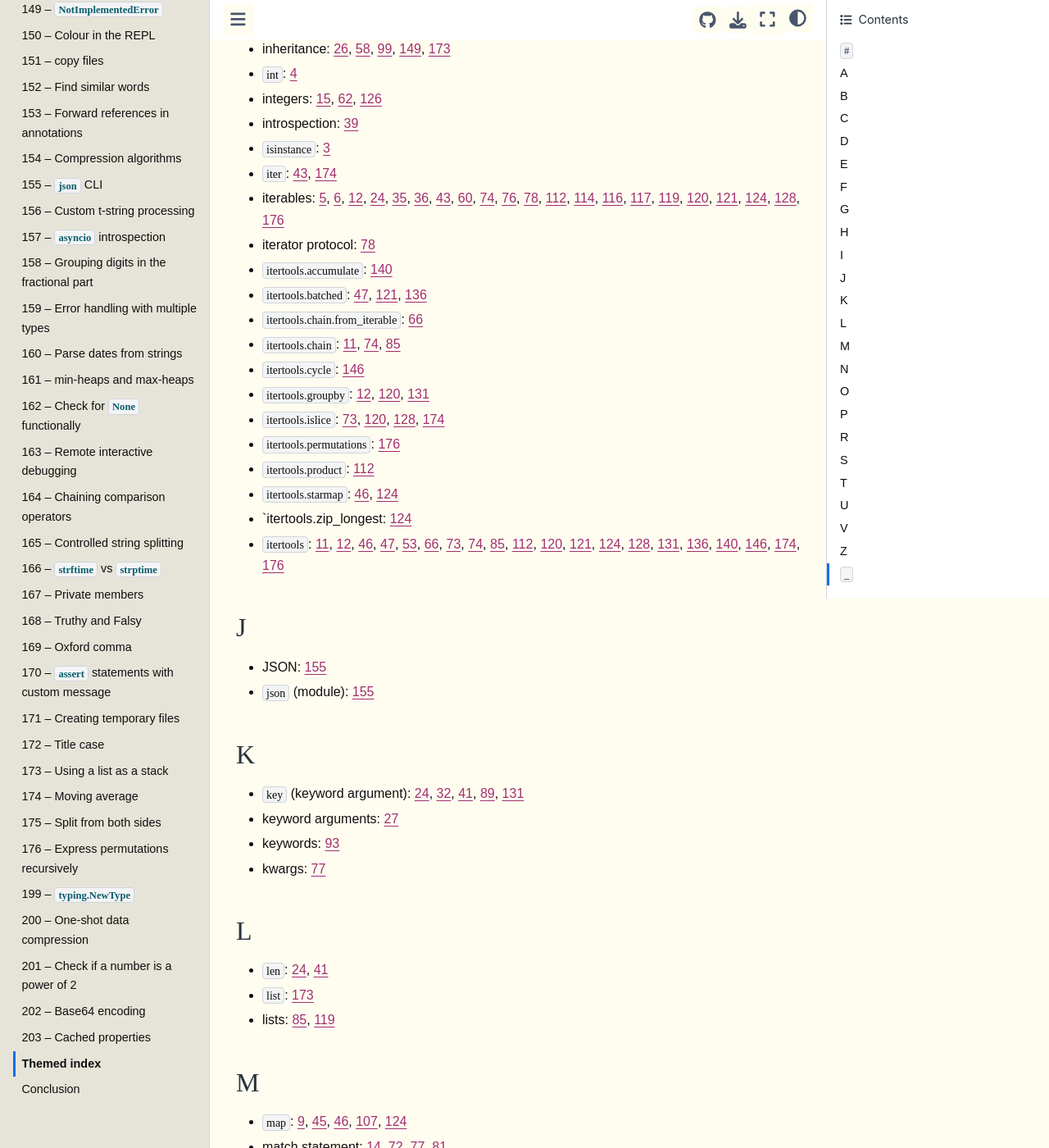
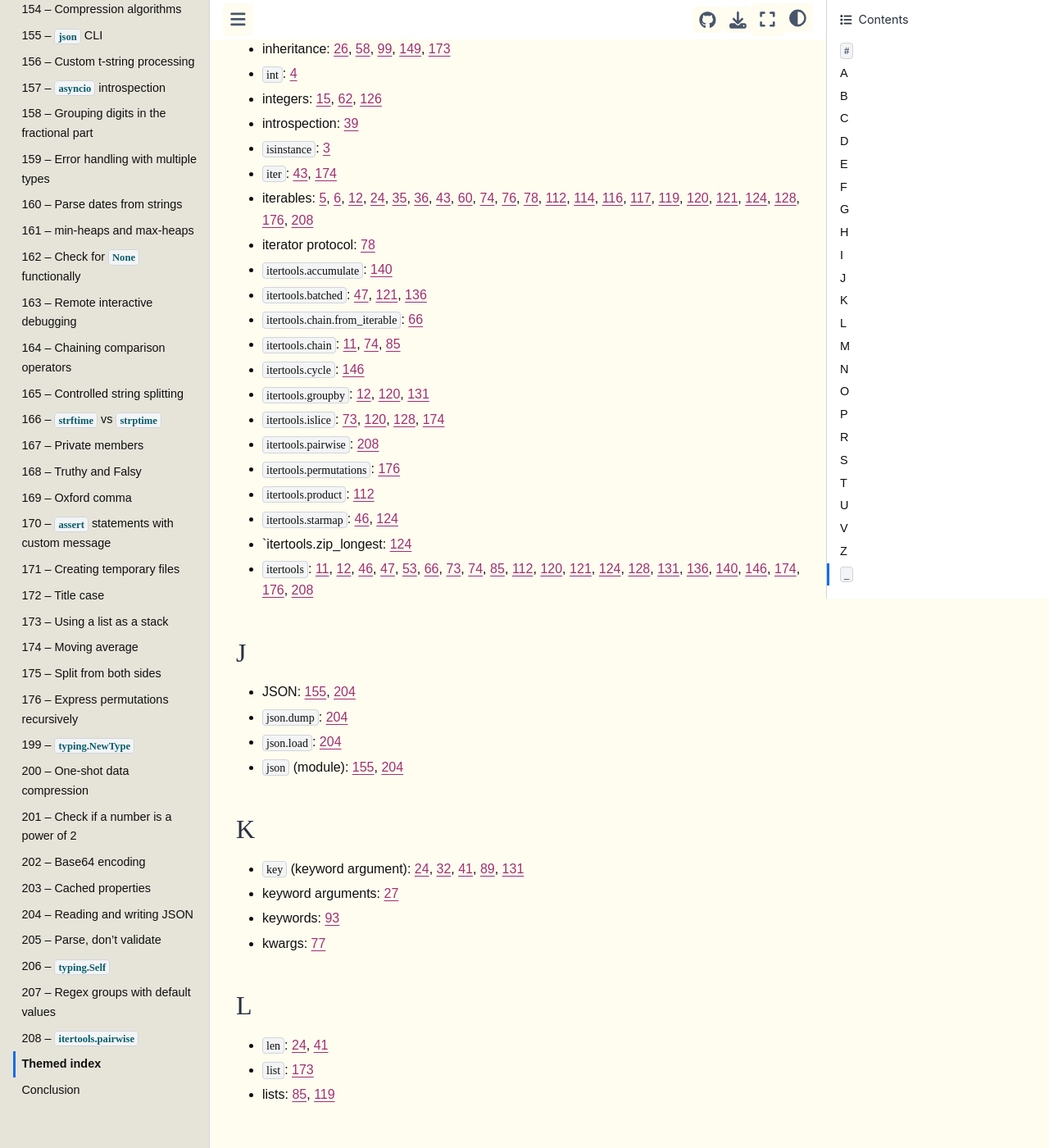
Before and after one commit to mathspp/drops, a Jupyter Book: the page built from 9998.themed-index.md, in a window 1280 px wide and 1400 px high, scrolled down 4806 px. Shown: the whole window at 82% size. Built offline with Jupyter Book 1.0.4 settings and Sphinx 7.4.7 and the Sphinx Book theme 1.1.4, drawn with Linux system fonts in a browser that asks for light colours; some web fonts are replaced; pages that are not in the unit, such as notebooks, are missing from menus; some of the changed text lies outside the part shown.

Commit message:
Add tips 204 - 208

```diff
--- a/9998.themed-index.md
+++ b/9998.themed-index.md
@@ -69,7 +69,7 @@
 
 ## D
 
-- data processing: [83](83), [155](155), [200](200)
+- data processing: [83](83), [155](155), [200](200), [204](204), [205](205)
 - data structures: [132](132), [173](173), [174](174)
 - `dataclasses.dataclass`: [139](139)
 - `dataclasses` (module): [139](139)
@@ -84,7 +84,7 @@
 - debugging: [19](19), [44](44), [73](73), [102](102), [163](163), [170](170)
 - `decimal` (module): [143](143)
 - decorators: [42](42), [87](87), [90](90), [93](93), [109](109), [121](121), [123](123), [129](129), [137](137), [138](138), [139](139), [203](203)
-- defensive programming: [115](115)
+- defensive programming: [115](115), [205](205)
 - `delattr`: [25](25)
 - `dict.fromkeys`: [7](7), [114](114)
 - `dict.keys`: [22](22)
@@ -115,7 +115,7 @@
 - falsy/truthy: [68](68), [100](100)
 - file I/O: [43](43), [60](60), [61](61), [66](66), [86](86), [92](92), [171](171)
 - `file.writelines`: [66](66)
-- filesystem: [64](64), [71](71), [80](80), [91](91), [92](92), [133](133), [151](151), [171](171)
+- filesystem: [64](64), [71](71), [80](80), [91](91), [92](92), [133](133), [151](151), [171](171), [204](204)
 - `filter`: [100](100)
 - floats: [142](142), [143](143)
 - forward slash `/`: [125](125)
@@ -163,7 +163,7 @@
 - introspection: [39](39)
 - `isinstance`: [3](3)
 - `iter`: [43](43), [174](174)
-- iterables: [5](5), [6](6), [12](12), [24](24), [35](35), [36](36), [43](43), [60](60), [74](74), [76](76), [78](78), [112](112), [114](114), [116](116), [117](117), [119](119), [120](120), [121](121), [124](124), [128](128), [176](176)
+- iterables: [5](5), [6](6), [12](12), [24](24), [35](35), [36](36), [43](43), [60](60), [74](74), [76](76), [78](78), [112](112), [114](114), [116](116), [117](117), [119](119), [120](120), [121](121), [124](124), [128](128), [176](176), [208](208)
 - iterator protocol: [78](78)
 - `itertools.accumulate`: [140](140)
 - `itertools.batched`: [47](47), [121](121), [136](136)
@@ -172,16 +172,19 @@
 - `itertools.cycle`: [146](146)
 - `itertools.groupby`: [12](12), [120](120), [131](131)
 - `itertools.islice`: [73](73), [120](120), [128](128), [174](174)
+- `itertools.pairwise`: [208](208)
 - `itertools.permutations`: [176](176)
 - `itertools.product`: [112](112)
 - `itertools.starmap`: [46](46), [124](124)
 - `itertools.zip_longest: [124](124)
-- `itertools`: [11](11), [12](12), [46](46), [47](47), [53](53), [66](66), [73](73), [74](74), [85](85), [112](112), [120](120), [121](121), [124](124), [128](128), [131](131), [136](136), [140](140), [146](146), [174](174), [176](176)
+- `itertools`: [11](11), [12](12), [46](46), [47](47), [53](53), [66](66), [73](73), [74](74), [85](85), [112](112), [120](120), [121](121), [124](124), [128](128), [131](131), [136](136), [140](140), [146](146), [174](174), [176](176), [208](208)
 
 ## J
 
-- JSON: [155](155)
-- `json` (module): [155](155)
+- JSON: [155](155), [204](204)
+- `json.dump`: [204](204)
+- `json.load`: [204](204)
+- `json` (module): [155](155), [204](204)
 
 ## K
 
@@ -222,7 +225,7 @@
 
 ## O
 
-- OOP: [58](58), [75](75), [84](84), [99](99), [102](102), [105](105), [115](115), [118](118), [123](123), [129](129), [135](135), [137](137), [138](138), [139](139), [145](145), [149](149), [167](167), [173](173)
+- OOP: [58](58), [75](75), [84](84), [99](99), [102](102), [105](105), [115](115), [118](118), [123](123), [129](129), [135](135), [137](137), [138](138), [139](139), [145](145), [149](149), [167](167), [173](173), [206](206)
 - `operator.is_none`: [162](162)
 - `operator.is_not_none`: [162](162)
 - `operator.mul`: [46](46)
@@ -264,14 +267,15 @@
 - `random.sample`: [49](49)
 - `random` (module): [49](49), [144](144)
 - `range`: [112](112)
-- `re.group`: [63](63)
+- `re.Match.group`: [63](63)
 - `re.Match.groupdict`: [83](83)
+- `re.Match.groups`: [207](207)
 - `re.match`: [63](63), [83](83)
 - `re.sub`: [50](50)
-- `re`: [50](50), [52](52), [63](63), [69](69), [82](82), [83](83), [97](97), [110](110), [141](141)
+- `re`: [50](50), [52](52), [63](63), [69](69), [82](82), [83](83), [97](97), [110](110), [141](141), [207](207)
 - readability: [27](27), [62](62), [82](82), [125](125), [126](126), [130](130), [158](158), [164](164)
 - recursion: [176](176)
-- regex: [50](50), [52](52), [63](63), [69](69), [82](82), [83](83), [97](97), [110](110), [141](141)
+- regex: [50](50), [52](52), [63](63), [69](69), [82](82), [83](83), [97](97), [110](110), [141](141), [207](207)
 - regex flags: [52](52), [69](69), [82](82), [83](83), [141](141)
 - REPL: [57](57), [150](150)
 - `repr`: [44](44)
@@ -290,7 +294,7 @@
 - sets: [7](7), [22](22), [87](87), [148](148), [201](201)
 - slicing: [59](59), [73](73)
 - `sorted`: [89](89)
-- standard library: [8](8), [11](11), [12](12), [17](17), [18](18), [21](21), [23](23), [28](28), [29](29), [31](31), [32](32), [33](33), [36](36), [37](37), [38](38), [39](39), [41](41), [42](42), [43](43), [46](46), [47](47), [49](49), [50](50), [51](51), [52](52), [60](60), [61](61), [63](63), [64](64), [65](65), [66](66), [73](73), [74](74), [78](78), [82](82), [83](83), [85](85), [87](87), [90](90), [91](91), [92](92), [101](101), [104](104), [106](106), [110](110), [111](111), [112](112), [118](118), [120](120), [121](121), [122](122), [124](124), [127](127), [128](128), [131](131), [132](132), [134](134), [136](136), [140](140), [141](141), [142](142), [143](143), [146](146), [151](151), [152](152), [154](154), [155](155), [157](157), [160](160), [161](161), [162](162), [163](163), [166](166), [171](171), [174](174), [176](176), [200](200), [202](202)
+- standard library: [8](8), [11](11), [12](12), [17](17), [18](18), [21](21), [23](23), [28](28), [29](29), [31](31), [32](32), [33](33), [36](36), [37](37), [38](38), [39](39), [41](41), [42](42), [43](43), [46](46), [47](47), [49](49), [50](50), [51](51), [52](52), [60](60), [61](61), [63](63), [64](64), [65](65), [66](66), [73](73), [74](74), [78](78), [82](82), [83](83), [85](85), [87](87), [90](90), [91](91), [92](92), [101](101), [104](104), [106](106), [110](110), [111](111), [112](112), [118](118), [120](120), [121](121), [122](122), [124](124), [127](127), [128](128), [131](131), [132](132), [134](134), [136](136), [140](140), [141](141), [142](142), [143](143), [146](146), [151](151), [152](152), [154](154), [155](155), [157](157), [160](160), [161](161), [162](162), [163](163), [166](166), [171](171), [174](174), [176](176), [200](200), [202](202), [204](204), [206](206), [207](207), [208](208)
 - `StopIteration`: [5](5), [30](30), [76](76)
 - `str.casefold`: [2](2), [89](89)
 - `str.endswith`: [13](13)
@@ -338,12 +342,13 @@
 - `typing.Final`: [113](113)
 - `typing.Iterable`: [36](36)
 - `typing.Literal`: [29](29)
-- `typing.NewType`: [199](199)
+- `typing.NewType`: [199](199), [205](205)
 - `typing.overload`: [79](79)
 - `typing.overrides`: [118](118)
 - `typing.ParamSpec`: [109](109)
-- typing/type hints: [3](3), [16](16), [29](29), [36](36), [79](79), [81](81), [84](84), [88](88), [103](103), [109](109), [111](111), [113](113), [118](118), [129](129), [135](135), [153](153), [199](199)
-- `typing` (module): [29](29), [36](36), [79](79), [109](109), [113](113), [118](118), [129](129), [135](135), [199](199)
+- `typing.Self`: [206](206)
+- typing/type hints: [3](3), [16](16), [29](29), [36](36), [79](79), [81](81), [84](84), [88](88), [103](103), [109](109), [111](111), [113](113), [118](118), [129](129), [135](135), [153](153), [199](199), [205](205), [206](206)
+- `typing` (module): [29](29), [36](36), [79](79), [109](109), [113](113), [118](118), [129](129), [135](135), [199](199), [205](205), [206](206)
 
 ## U
 
--- a/_toc.yml
+++ b/_toc.yml
@@ -187,5 +187,10 @@ chapters:
 - file: 0201-check_if_a_number_is_a_power_of_2/tip
 - file: 0202-base64_encoding/tip
 - file: 0203-cached_properties/tip
+- file: 0204-reading_and_writing_JSON/tip
+- file: 0205-parse_dont_validate/tip
+- file: 0206-typing_Self/tip
+- file: 0207-regex_groups_with_default_values/tip
+- file: 0208-itertools_pairwise/tip
 - file: 9998.themed-index
 - file: 9999.outro
--- a/sort_files.py
+++ b/sort_files.py
@@ -17,7 +17,8 @@ themes:
     - ""
 ---
 
-## {num} – Title
+({num})=
+# {num} – Title
 """
 
 
```
Also changed, not shown: 0063-named_groups_in_regex/tip.md (+1 -1 lines), 0204-reading_and_writing_JSON/tip.md (added, +52 -0 lines), 0205-parse_dont_validate/tip.md (added, +59 -0 lines), 0206-typing_Self/tip.md (added, +53 -0 lines), 0207-regex_groups_with_default_values/tip.md (added, +43 -0 lines), 0208-itertools_pairwise/tip.md (added, +23 -0 lines), 6 other files.
